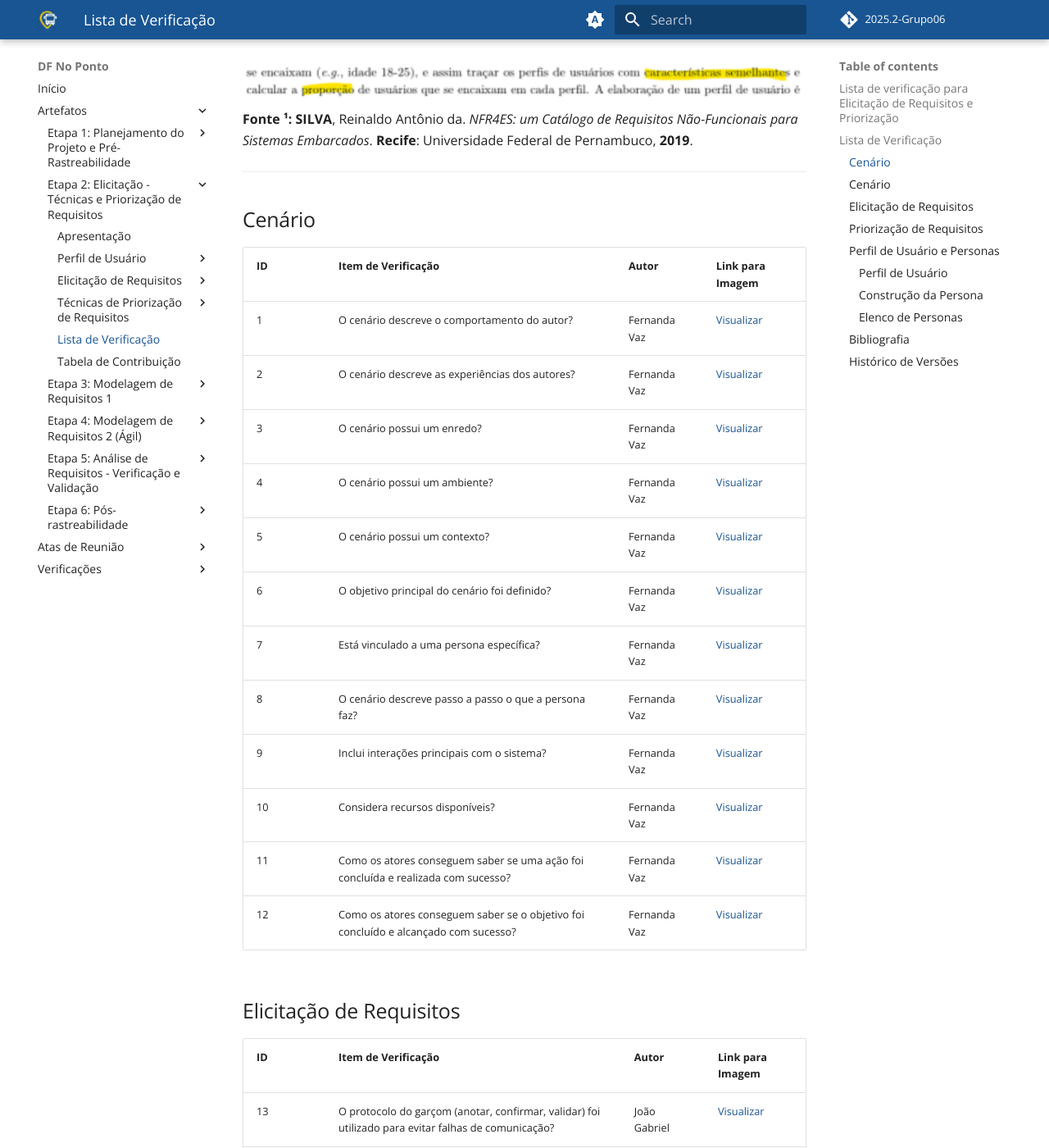
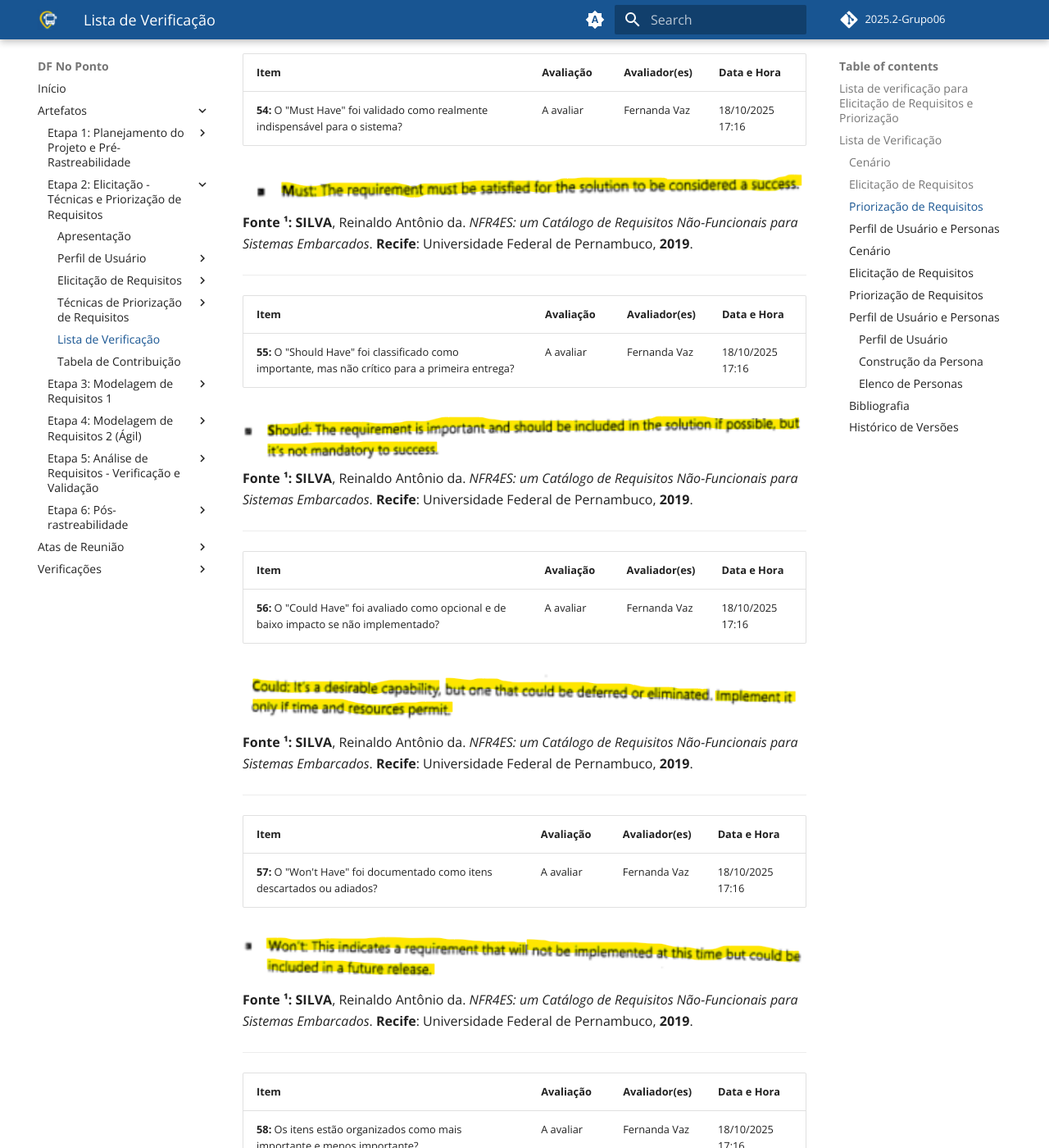
Before and after one commit to Requisitos-de-Software/2025.2-Grupo06, an MkDocs documentation site: the page built from docs/checklist/lista02.md, in a window 1280 px wide and 1400 px high, scrolled down 6245 px. Shown: the whole window at 82% size. Built offline with MkDocs 1.6.1 and Material for MkDocs 9.7.7, drawn with Linux system fonts in a browser that asks for light colours; comment, search, counter and statistics services are not loaded; some of the changed text lies outside the part shown.

Commit message:
outra correção lv-2

```diff
--- a/docs/checklist/lista02.md
+++ b/docs/checklist/lista02.md
@@ -69,6 +69,8 @@
 
 ---
 
+## Elicitação de Requisitos
+
 | Item | Avaliação | Avaliador(es) | Data e Hora |
 |:-----|:----------|:--------------|:-------------|
 | **13:** O protocolo do garçom (anotar, confirmar, validar) foi utilizado para evitar falhas de comunicação? | A avaliar | Fernanda Vaz | 18/10/2025 17:16 |
@@ -114,6 +116,7 @@
 
 ---
 
+## Priorização de Requisitos
 | Item | Avaliação | Avaliador(es) | Data e Hora |
 |:-----|:----------|:--------------|:-------------|
 | **18:** O processo de priorização foi iterativo e revisitado ao longo do projeto? | A avaliar | Fernanda Vaz | 18/10/2025 17:16 |
@@ -143,9 +146,110 @@
 
 | Item | Avaliação | Avaliador(es) | Data e Hora |
 |:-----|:----------|:--------------|:-------------|
+| **54:** 	O "Must Have" foi validado como realmente indispensável para o sistema? | A avaliar | Fernanda Vaz | 18/10/2025 17:16 |
+
+![Fonte do Item 1](../assets/imagens/checklist_2/54-LV.png)
+**Fonte ¹:** **SILVA**, Reinaldo Antônio da. *NFR4ES: um Catálogo de Requisitos Não-Funcionais para Sistemas Embarcados*. **Recife**: Universidade Federal de Pernambuco, **2019**.
+
+---
+
+| Item | Avaliação | Avaliador(es) | Data e Hora |
+|:-----|:----------|:--------------|:-------------|
+| **55:** 	O "Should Have" foi classificado como importante, mas não crítico para a primeira entrega? | A avaliar | Fernanda Vaz | 18/10/2025 17:16 |
+
+![Fonte do Item 1](../assets/imagens/checklist_2/55-LV.png)
+**Fonte ¹:** **SILVA**, Reinaldo Antônio da. *NFR4ES: um Catálogo de Requisitos Não-Funcionais para Sistemas Embarcados*. **Recife**: Universidade Federal de Pernambuco, **2019**.
+
+---
+
+| Item | Avaliação | Avaliador(es) | Data e Hora |
+|:-----|:----------|:--------------|:-------------|
+| **56:** 	O "Could Have" foi avaliado como opcional e de baixo impacto se não implementado? | A avaliar | Fernanda Vaz | 18/10/2025 17:16 |
+
+![Fonte do Item 1](../assets/imagens/checklist_2/56-LV.png)
+**Fonte ¹:** **SILVA**, Reinaldo Antônio da. *NFR4ES: um Catálogo de Requisitos Não-Funcionais para Sistemas Embarcados*. **Recife**: Universidade Federal de Pernambuco, **2019**.
+
+---
+
+| Item | Avaliação | Avaliador(es) | Data e Hora |
+|:-----|:----------|:--------------|:-------------|
+| **57:** 	O "Won't Have" foi documentado como itens descartados ou adiados? | A avaliar | Fernanda Vaz | 18/10/2025 17:16 |
+
+![Fonte do Item 1](../assets/imagens/checklist_2/57-LV.png)
+**Fonte ¹:** **SILVA**, Reinaldo Antônio da. *NFR4ES: um Catálogo de Requisitos Não-Funcionais para Sistemas Embarcados*. **Recife**: Universidade Federal de Pernambuco, **2019**.
+
+---
+
+| Item | Avaliação | Avaliador(es) | Data e Hora |
+|:-----|:----------|:--------------|:-------------|
+| **58:** 	Os itens estão organizados como mais importante e menos importante? | A avaliar | Fernanda Vaz | 18/10/2025 17:16 |
+
+![Fonte do Item 1](../assets/imagens/checklist_2/58-LV.png)
+**Fonte ¹:** **SILVA**, Reinaldo Antônio da. *NFR4ES: um Catálogo de Requisitos Não-Funcionais para Sistemas Embarcados*. **Recife**: Universidade Federal de Pernambuco, **2019**.
+
+---
+
+## Perfil de Usuário e Personas
+
+| Item | Avaliação | Avaliador(es) | Data e Hora |
+|:-----|:----------|:--------------|:-------------|
 | **21:** Foi evitada a "priorização por decibéis" (voz mais alta) ou "priorização por ameaça" (poder político)? | A avaliar | Fernanda Vaz | 18/10/2025 17:16 |
 
 ![Fonte do Item 1](../assets/imagens/checklist_2/21-LV.png)
+**Fonte ¹:** **SILVA**, Reinaldo Antônio da. *NFR4ES: um Catálogo de Requisitos Não-Funcionais para Sistemas Embarcados*. **Recife**: Universidade Federal de Pernambuco, **2019**.
+
+---
+
+| Item | Avaliação | Avaliador(es) | Data e Hora |
+|:-----|:----------|:--------------|:-------------|
+| **34:** A persona tem um nome fictício? | A avaliar | Fernanda Vaz | 18/10/2025 17:16 |
+
+![Fonte do Item 1](../assets/imagens/checklist_2/34-LV.png)
+**Fonte ¹:** **SILVA**, Reinaldo Antônio da. *NFR4ES: um Catálogo de Requisitos Não-Funcionais para Sistemas Embarcados*. **Recife**: Universidade Federal de Pernambuco, **2019**.
+
+---
+
+| Item | Avaliação | Avaliador(es) | Data e Hora |
+|:-----|:----------|:--------------|:-------------|
+| **37:** A persona tem gênero definido? | A avaliar | Fernanda Vaz | 18/10/2025 17:16 |
+
+![Fonte do Item 1](../assets/imagens/checklist_2/37-LV.png)
+**Fonte ¹:** **SILVA**, Reinaldo Antônio da. *NFR4ES: um Catálogo de Requisitos Não-Funcionais para Sistemas Embarcados*. **Recife**: Universidade Federal de Pernambuco, **2019**.
+
+---
+
+| Item | Avaliação | Avaliador(es) | Data e Hora |
+|:-----|:----------|:--------------|:-------------|
+| **39:** Os objetivos principais da persona estão listados?	 | A avaliar | Fernanda Vaz | 18/10/2025 17:16 |
+
+![Fonte do Item 1](../assets/imagens/checklist_2/39-LV.png)
+**Fonte ¹:** **SILVA**, Reinaldo Antônio da. *NFR4ES: um Catálogo de Requisitos Não-Funcionais para Sistemas Embarcados*. **Recife**: Universidade Federal de Pernambuco, **2019**.
+
+---
+
+| Item | Avaliação | Avaliador(es) | Data e Hora |
+|:-----|:----------|:--------------|:-------------|
+| **43:** As principais tarefas que a persona realiza foram listadas?	 | A avaliar | Fernanda Vaz | 18/10/2025 17:16 |
+
+![Fonte do Item 1](../assets/imagens/checklist_2/43-LV.png)
+**Fonte ¹:** **SILVA**, Reinaldo Antônio da. *NFR4ES: um Catálogo de Requisitos Não-Funcionais para Sistemas Embarcados*. **Recife**: Universidade Federal de Pernambuco, **2019**.
+
+---
+
+| Item | Avaliação | Avaliador(es) | Data e Hora |
+|:-----|:----------|:--------------|:-------------|
+| **44:** O elenco de personas possui de 3 a 12 participantes?		 | A avaliar | Fernanda Vaz | 18/10/2025 17:16 |
+
+![Fonte do Item 1](../assets/imagens/checklist_2/44-LV.png)
+**Fonte ¹:** **SILVA**, Reinaldo Antônio da. *NFR4ES: um Catálogo de Requisitos Não-Funcionais para Sistemas Embarcados*. **Recife**: Universidade Federal de Pernambuco, **2019**.
+
+---
+
+| Item | Avaliação | Avaliador(es) | Data e Hora |
+|:-----|:----------|:--------------|:-------------|
+| **45:** O elenco de personas possui uma persona primária?		 | A avaliar | Fernanda Vaz | 18/10/2025 17:16 |
+
+![Fonte do Item 1](../assets/imagens/checklist_2/45-LV.png)
 **Fonte ¹:** **SILVA**, Reinaldo Antônio da. *NFR4ES: um Catálogo de Requisitos Não-Funcionais para Sistemas Embarcados*. **Recife**: Universidade Federal de Pernambuco, **2019**.
 
 ---
```
